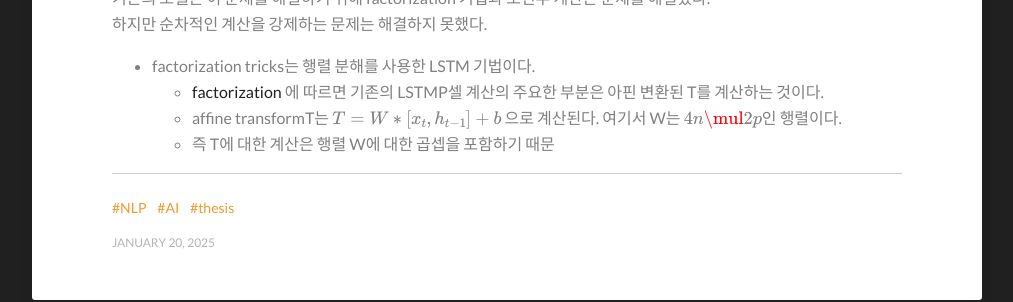
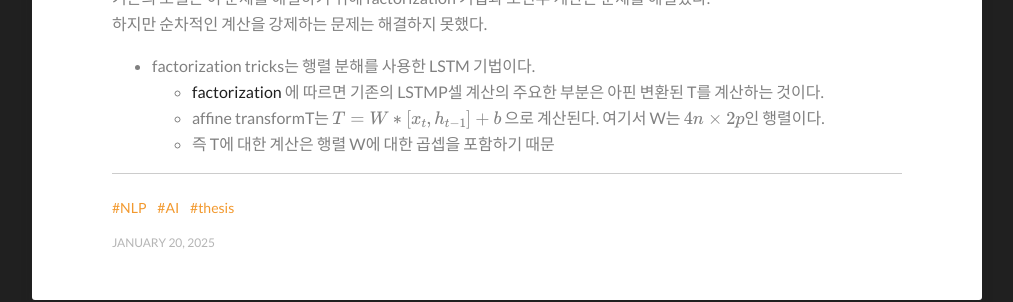
Before and after one commit to jayiuk/jayiuk.github.io, a Jekyll site: the page built from _posts/2025-01-20-transformer-review.md, in a window 1280 px wide. Shown: the part 1088-1390 px from the top of the page, without its empty margins (133-1146 px from the left). Built offline with Jekyll 4.4.1, drawn with Linux system fonts in a browser that asks for light colours; formulas are drawn with MathJax 3; comment, search, counter and statistics services are not loaded.

Commit message:
attention is all you need review

```diff
--- a/_posts/2025-01-20-transformer-review.md
+++ b/_posts/2025-01-20-transformer-review.md
@@ -36,5 +36,5 @@ Introduction에선 기존의 순환신경망을 이용한 모델의 단점과
 하지만 순차적인 계산을 강제하는 문제는 해결하지 못했다.
 - factorization tricks는 행렬 분해를 사용한 LSTM 기법이다.
     - [factorization](https://arxiv.org/abs/1703.10722) 에 따르면 기존의 LSTMP셀 계산의 주요한 부분은 아핀 변환된 T를 계산하는 것이다.
-    - affine transformT는 $$T = W * [x_t, h_{t-1}] + b$$ 으로 계산된다. 여기서 W는 $$4n \mul 2p$$인 행렬이다.
+    - affine transformT는 $$T = W * [x_t, h_{t-1}] + b$$ 으로 계산된다. 여기서 W는 $$4n \times 2p$$인 행렬이다.
     - 즉 T에 대한 계산은 행렬 W에 대한 곱셉을 포함하기 때문
```
